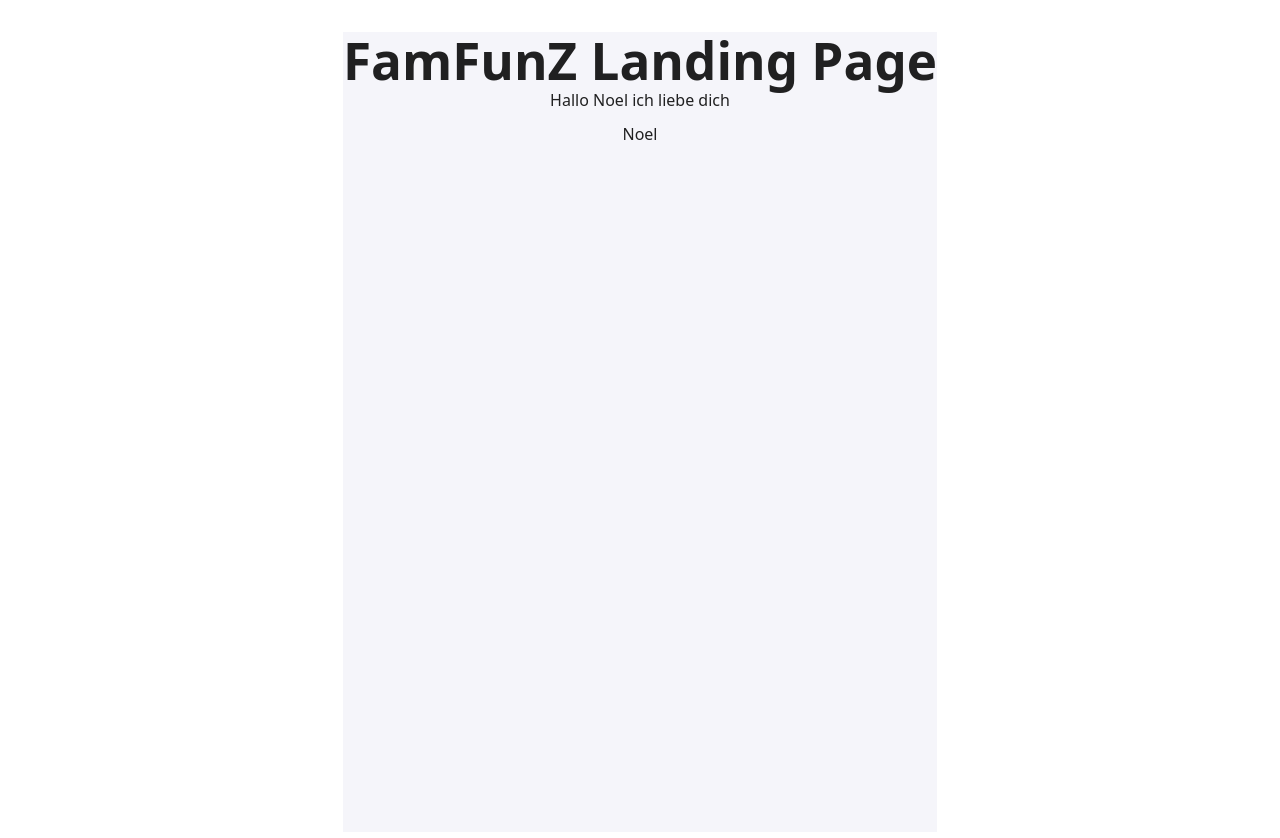
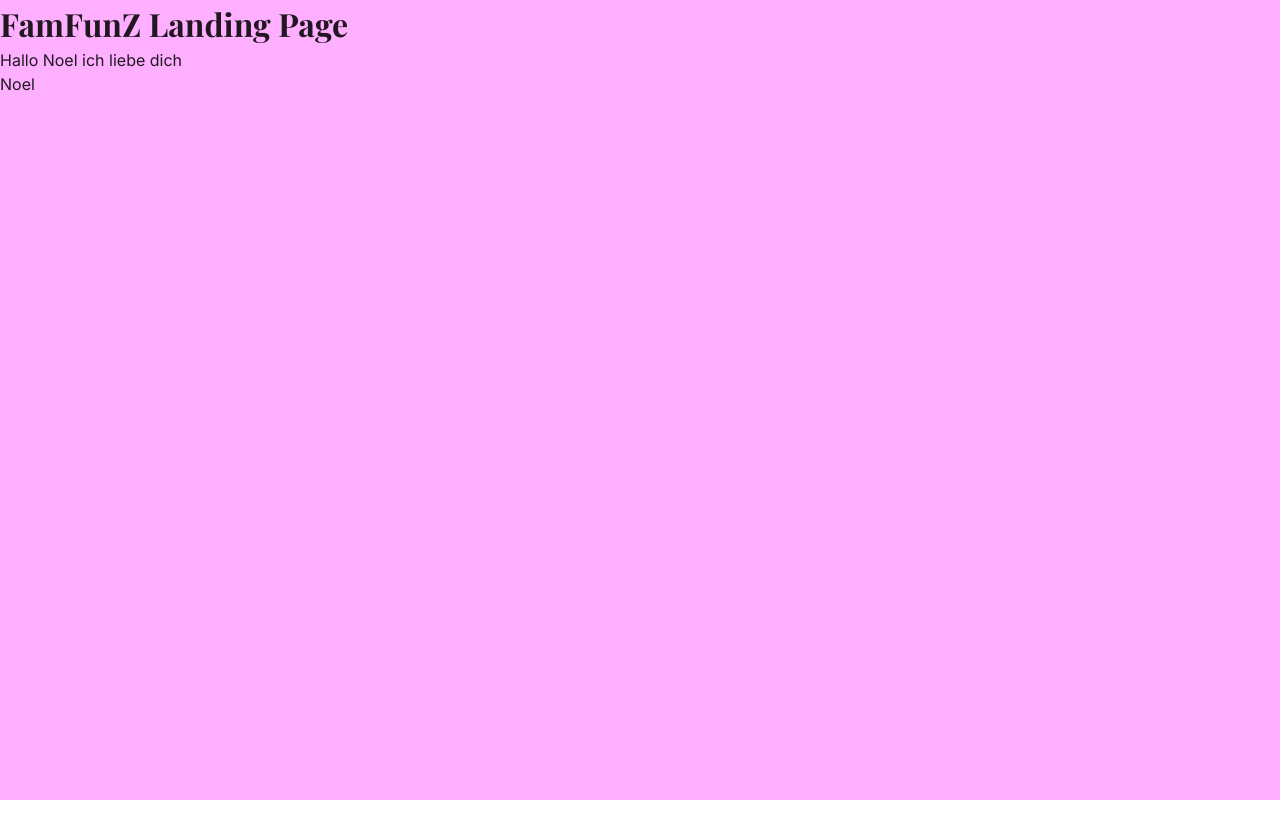
Before and after one commit to wojtek-strzyzowski/FamFunZ_new, a Vue app in the folder frontend/: page / in a window 1280 px wide. Shown: the top 838 px of the page. After the commit the page ends 800 px from the top, so only its background shows below. Built offline with nearby package versions, Linux system fonts and the light colour scheme.

Commit message:
Setup Vuetify, global styles, initial DefaultLayout

```diff
--- a/frontend/src/layouts/DefaultLayout.vue
+++ b/frontend/src/layouts/DefaultLayout.vue
@@ -6,5 +6,6 @@
   </v-app>
 </template>
 
-<script setup>
-</script>
+<style>
+
+</style>
--- a/frontend/src/main.js
+++ b/frontend/src/main.js
@@ -1,10 +1,12 @@
 import { createApp } from 'vue'
-import './style.css'
+import './styles/variables.scss'
+import './styles/global.scss'
 import App from './App.vue'
 //import { vuetify } from './plugins/vuetify'
 import vuetify from './plugins/vuetify'
 import { router } from './router/'
 
+
 createApp(App)
     .use(vuetify)
     .use(router)
--- a/frontend/src/plugins/vuetify.js
+++ b/frontend/src/plugins/vuetify.js
@@ -1,6 +1,7 @@
-import 'vuetify/styles'
-import { createVuetify } from 'vuetify'
-import { aliases, mdi } from 'vuetify/iconsets/mdi-svg'
+// src/plugins/vuetify.js
+import 'vuetify/styles';
+import { createVuetify } from 'vuetify';
+import { aliases, mdi } from 'vuetify/iconsets/mdi-svg';
 
 export default createVuetify({
   theme: {
@@ -9,21 +10,35 @@ export default createVuetify({
       famfunzTheme: {
         dark: false,
         colors: {
-          primary: '#6A5AE0',
-          secondary: '#A0F0D1',
-          background: '#F5F5FA',
-          surface: '#FFFFFF',
-          accent: '#FFB547',
+          primary: '#6A5AE0',       // Lila-Mint Gradient Start (Figma Primary)
+          secondary: '#A0F0D1',     // Mint Accent
+          background: 'transparent',    // Heller Hintergrund
+          surface: '#FFFFFF',       // Cards / Container
+          accent: '#FFB547',        // Highlight/CTA
+          error: '#FF6B6B',         // Optional
+          info: '#5BC0EB',
+          success: '#6BCB77',
+          warning: '#FFD93D',
         },
       },
     },
   },
   defaults: {
-    global: { rounded: 'lg' },
+    global: {
+      rounded: 'lg', // Default Border-Radius für Buttons, Cards etc.
+    },
+    VBtn: {
+      rounded: 'lg',
+      elevation: 2,
+    },
+    VCard: {
+      rounded: 'lg',
+      elevation: 1,
+    },
   },
   icons: {
     defaultSet: 'mdi',
     aliases,
     sets: { mdi },
   },
-})
+});
--- /dev/null
+++ b/frontend/src/styles/global.scss
@@ -0,0 +1,20 @@
+// Fonts
+@import url('https://fonts.googleapis.com/css2?family=Inter:wght@400;500;600&family=Playfair+Display:wght@700&family=Poppins:wght@400;500&display=swap');
+
+
+html,body {
+  font-family: 'Inter', sans-serif;
+  background: linear-gradient(135deg, #A0F0D1 0%, #6A5AE0 100%);
+  margin: 0;
+  padding: 0;
+  min-height: 100vh;
+}
+
+// Headings & Fonts
+h1, h2, h3, h4, h5, h6 {
+  font-family: 'Playfair Display', serif;
+}
+
+button, input, select, textarea {
+  font-family: 'Poppins', sans-serif;
+}
--- /dev/null
+++ b/frontend/src/styles/variables.scss
@@ -0,0 +1,7 @@
+:root {
+  --ffz-gradient-main: linear-gradient(
+    135deg,
+    #A0F0D1 0%,
+    #6A5AE0 100%
+  );
+}
```
Also changed, not shown: frontend/src/styles/_variables.scss (deleted), 1 other file (tests, documents, lock files or other folders).
